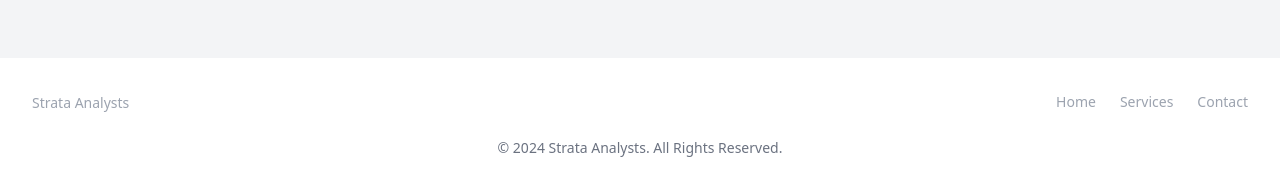
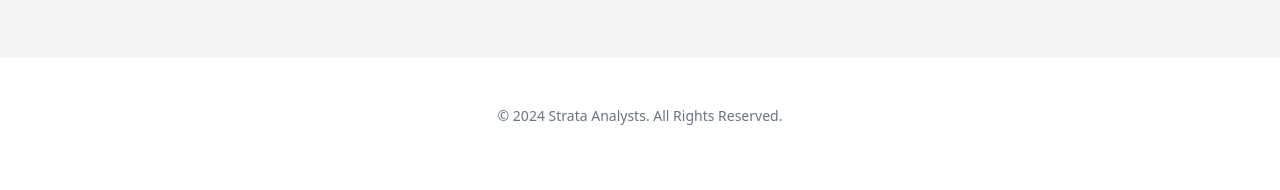
Before and after one commit to michaelj916/strata, a plain HTML site: page index.html in a window 1280 px wide. Shown: the part 1548-1738 px from the top of the page. Drawn offline with nearby package versions, Linux system fonts and the light colour scheme.

Commit message:
Changed footer

```diff
--- a/index.html
+++ b/index.html
@@ -131,7 +131,6 @@
 			</div>
 			<div class="flex justify-center items-center text-center grid-cols-2 p-6 font-semibold">
 				<ul class="list-none pl-5 space-y-2">
-
 					<li><a href="service.html" class="text-gray-800 hover:text-blue-700">Field Sampling</a></li>
 					<li><a href="service.html" class="text-gray-800 hover:text-blue-700">Wastewater Testing</a></li>
 					<li><a href="service.html" class="text-gray-800 hover:text-blue-700">Soil Solids &amp; Sediment Testing</a></li>
@@ -163,8 +162,7 @@
 										<p class="mt-1 font-bold text-gray-600"><a href="tel:+123">Fax: +1(562)-426-5664</a></p>
 										<a class="flex m-1" href="tel:+15624260199">
 											<div class="flex-shrink-0">
-                                    <div
-                                        class="flex items-center justify-between h-10 w-30 rounded-md bg-indigo-500 text-white p-2">
+												<div class="flex items-center justify-between h-10 w-30 rounded-md bg-indigo-500 text-white p-2">
 													<!-- Heroicon name: phone -->
 													<svg xmlns="http://www.w3.org/2000/svg" fill="none" viewBox="0 0 24 24"
 														stroke-width="1.5" stroke="currentColor" class="w-6 h-6">
@@ -187,35 +185,15 @@
 								<iframe src="https://www.google.com/maps/embed?pb=!1m18!1m12!1m3!1d3315.5410518671515!2d-118.15519432286041!3d33.79834803109177!2m3!1f0!2f0!3f0!3m2!1i1024!2i768!4f13.1!3m3!1m2!1s0x80dd3186a88c6a73%3A0xbf86cb43dfdc5b2d!2s3302%20Industry%20Dr%2C%20Signal%20Hill%2C%20CA%2090755!5e0!3m2!1sen!2sus!4v1725217048205!5m2!1sen!2sus"
 									class="w-full" width="600" height="450" style="border:0;" allowfullscreen="" loading="lazy" referrerpolicy="no-referrer-when-downgrade"></iframe>
 							</div>
-
 						</div>
 					</div>
 				</div>
 			</section>
 
-			<footer class="bg-white m-4 sticky top-[100vh]">
-				<div class="w-full max-w-screen-xl mx-auto p-4">
-					<div class="sm:flex sm:items-center sm:justify-between">
-						<a href="https://strata-analysts.com/" class="text-gray-400 hover:text-gray-800 hover:font-semibold items-center mb-4 sm:mb-0 space-x-3 rtl:space-x-reverse">
-
-							<!-- <img src="/images/header.png" class="h-16" alt="Strata Analysts Logo" /> -->
-							<span class="self-center text-sm whitespace-nowrap">Strata Analysts</span>
-						</a>
-						<ul class="flex flex-wrap items-center mb-6 text-sm font-medium text-gray-400 sm:mb-0 dark:text-gray-400">
-							<li>
-								<a href="#" class="hover:text-gray-800 me-4 md:me-6">Home</a>
-							</li>
-							<li>
-								<a href="/service.html" class="hover:text-gray-800 me-4 md:me-6">Services</a>
-							</li>
-							<li>
-								<a href="/contact.html" class="hover:text-gray-800">Contact</a>
-							</li>
-						</ul>
-					</div>
-					<br>
-					<span class="block text-sm text-gray-500 sm:text-center dark:text-gray-400">© 2024
-						<a href="https://strata-analysts.com/" class="hover:underline hover:text-gray-800">Strata Analysts</a>. All Rights Reserved.</span>
+			<!-- footer -->
+			<footer class="bg-white m-4">
+				<div class="w-full max-w-screen-xl mx-auto p-4 md:py-8">
+					<span class="block text-sm text-gray-500 sm:text-center dark:text-gray-400">© 2024 <a href="https://strata-analysts.com/" class="hover:underline hover:text-gray-800">Strata Analysts</a>. All Rights Reserved.</span>
 				</div>
 			</footer>
 		</main>
@@ -233,7 +211,6 @@
 			closeMenu.addEventListener('click', () => {
 				gsap.to(menuPanel, { duration: 0.5, x: '100%', ease: 'power2.in', onComplete: () => menuPanel.classList.add('hidden') });
 			});
-
 		</script>
 	</body>
 </html>
```
Also changed, not shown: contact.html (+3 -21 lines), service.html (+1 -19 lines), css/output.css. Lines whose indentation alone changed are shown as unchanged.
